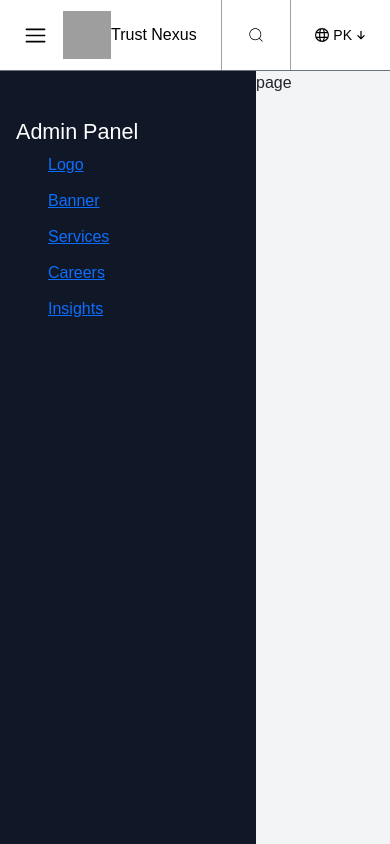
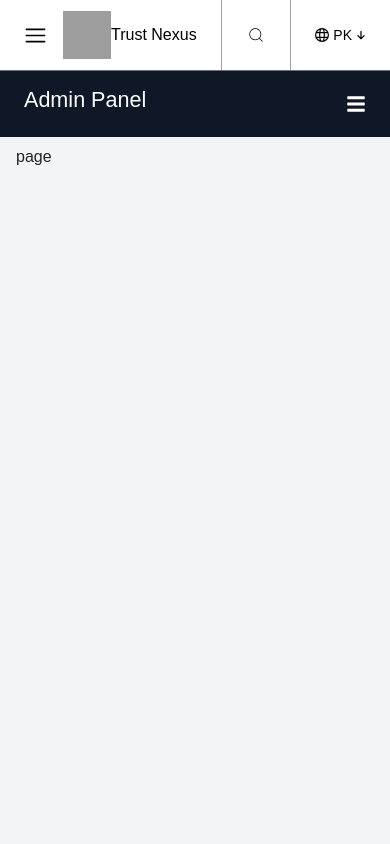
Before and after one commit to trustnexus/webapp, a Next.js app: page /admin/panel/career in a window 390 px wide. Built offline with nearby package versions, Linux system fonts and the light colour scheme; grey boxes are pictures that could not be loaded; a web font is replaced by a local one.

Commit message:
responsiveness added to admin panel

```diff
--- a/app/admin/panel/layout.tsx
+++ b/app/admin/panel/layout.tsx
@@ -1,34 +1,74 @@
 // app/admin-panel/layout.tsx
 
+"use client";
+
 import Link from "next/link";
-
-
+import { useState } from "react";
+import { FaBars, FaTimes } from "react-icons/fa";
 
 export default function AdminLayout({
   children,
 }: {
   children: React.ReactNode;
 }) {
+  const [sidebarOpen, setSidebarOpen] = useState(false);
+
   return (
+    <div className="flex flex-col md:flex-row h-[calc(100vh-71px)]">
+      {/* Mobile Header */}
+      <div className="md:hidden flex items-center justify-between px-4 py-3 bg-gray-900 text-white">
+        <h4 className=" font-bold">
+          <Link style={{textDecoration:'none', color:'white'}} href="/admin/panel/dashboard">Admin Panel</Link>
+        </h4>
+        <button onClick={() => setSidebarOpen(!sidebarOpen)}>
+          {sidebarOpen ? <FaTimes size={20} /> : <FaBars size={20} />}
+        </button>
+      </div>
 
-    <div className="flex h-[calc(100vh-71px)]">
       {/* Sidebar */}
-      <aside className="w-64 flex items-start  flex-col bg-gray-900 text-white pt-5 px-3">
-        <h4 className="text-md font-bold mb-2"><Link style={{textDecoration:'none',color:'white'}} href={'/admin/panel/dashboard'}>Admin Panel</Link></h4>
-        <ul className="flex flex-col  space-y-3">
-
-          <li><Link href="/admin/panel/logo">Logo</Link></li>
-                    <li><Link href="/admin/panel/banner">Banner</Link></li>
-
-          <li><Link href="/admin/panel/services">Services</Link></li>
-          <li><Link href="/admin/panel/career">Careers</Link></li>
-          <li><Link href="/admin/panel/insights">Insights</Link></li>
+      <aside
+        className={`${
+          sidebarOpen ? "block" : "hidden"
+        } md:block w-full md:w-64 bg-gray-900 text-white pt-5 px-4 absolute md:relative z-50 md:z-auto md:translate-x-0 top-[135px] border-t md:top-0 left-0 md:left-auto transition-all duration-300`}
+      >
+        <h4 className="text-md font-bold mb-4 hidden md:block">
+          <Link href="/admin/panel/dashboard" className="text-white">
+            Admin Panel
+          </Link>
+        </h4>
+        <ul className="flex flex-col space-y-4 text-white">
+          <li>
+            <Link href="/admin/panel/logo" onClick={() => setSidebarOpen(false)}>
+              Logo
+            </Link>
+          </li>
+          <li>
+            <Link href="/admin/panel/banner" onClick={() => setSidebarOpen(false)}>
+              Banner
+            </Link>
+          </li>
+          <li>
+            <Link href="/admin/panel/services" onClick={() => setSidebarOpen(false)}>
+              Services
+            </Link>
+          </li>
+          <li>
+            <Link href="/admin/panel/career" onClick={() => setSidebarOpen(false)}>
+              Careers
+            </Link>
+          </li>
+          <li>
+            <Link href="/admin/panel/insights" onClick={() => setSidebarOpen(false)}>
+              Insights
+            </Link>
+          </li>
         </ul>
       </aside>
 
       {/* Main content */}
-      <main className="flex-1 bg-gray-100 overflow-y-auto">{children}</main>
+      <main className="flex-1 bg-gray-100 overflow-y-auto px-3 py-2">
+        {children}
+      </main>
     </div>
-
   );
 }
```
